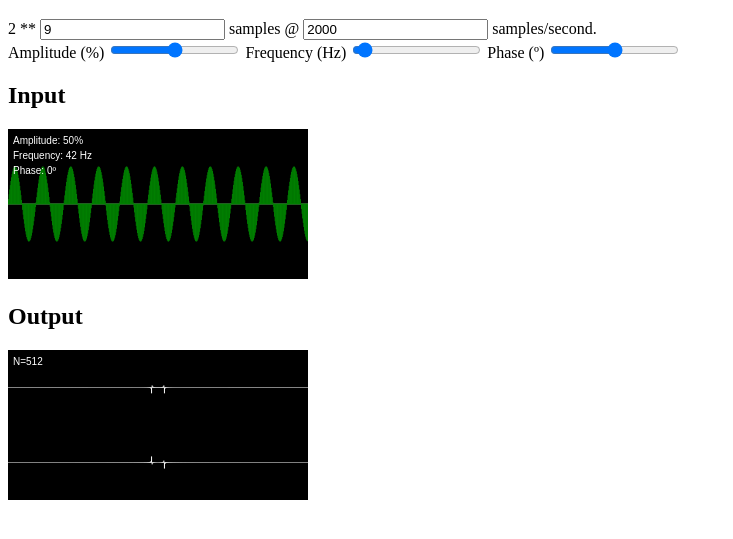
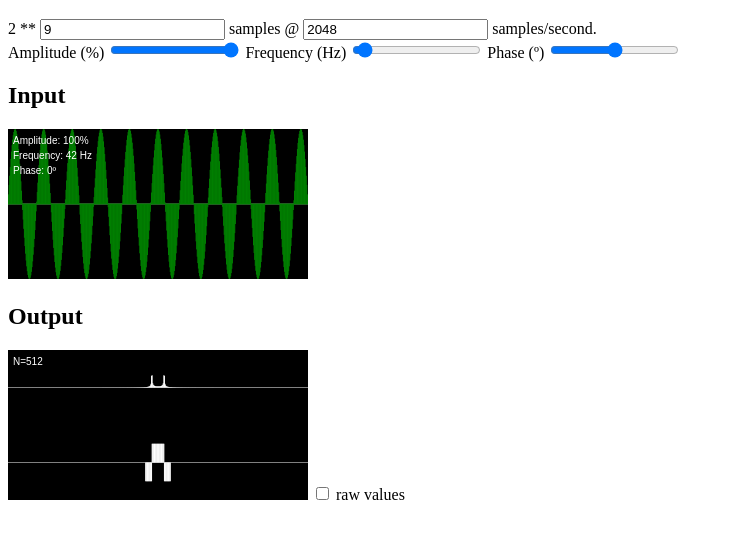
Before and after one commit to natevw/play-w-fft, a plain HTML site: page index.html in a window 1280 px wide. Shown: the part 61-600 px from the top of the page, without its empty margins (0-733 px from the left). Drawn offline with Linux system fonts and the light colour scheme.

Commit message:
add raw vs mag/phase display option

```diff
--- a/index.html
+++ b/index.html
@@ -9,14 +9,14 @@
     <label>
       2 ** <input class="count" type="number" value=9> samples
     </label> @ <label>
-      <input class="rate" type="number" value=2000> samples/second.
+      <input class="rate" type="number" value=2048> samples/second.
     </label>
   <div>
 
   <div id=wave0>
     <label>
       Amplitude (%)
-      <input class="amp" type="range" min=0 max=100>
+      <input class="amp" type="range" min=0 max=100 value=100>
     </label>
     <label>
       Frequency (Hz)
@@ -33,6 +33,7 @@
 
   <h2>Output</h2>
   <canvas id=out_viz>[output visualizer]</canvas>
+  <label><input id="raw_out" type="checkbox"> raw values</label>
 
   <script src="./fft.js"></script>
   <script>
@@ -46,7 +47,8 @@
       let a = form.querySelector(".amp").value,
           f = form.querySelector(".freq").value,
           p = form.querySelector(".phase").value;
-      return {numSamples:2**n,samplesPerSecond:r,a,f,p};
+      let o = document.querySelector("#raw_out").checked;
+      return {numSamples:2**n,samplesPerSecond:r,a,f,p, rawOut:o};
     }
 
     let fft = null, zeroes = [];
@@ -63,7 +65,7 @@
       let real = [...wave], imag = [...zeroes];
       fft.forward(real, imag);
       fftShift(real); fftShift(imag);
-      redrawOutput(real, imag);
+      redrawOutput(real, imag, vals);
     }
     document.querySelector("#buff").addEventListener('input', update, false);
     form.addEventListener('input', update, false);
@@ -99,7 +101,7 @@
       ctx.fillText(`Phase: ${p}º`, LX, LY + 3 * LH);
     }
 
-    function redrawOutput(real, imag) {
+    function redrawOutput(real, imag, {rawOut}) {
       const canvas = document.querySelector("#out_viz");
       const ctx = canvas.getContext("2d");
       ctx.fillStyle = "black";
@@ -113,27 +115,34 @@
       ctx.lineTo(canvas.width, 3 * canvas.height / 4);
       ctx.stroke();
 
+      let aArr = real.map(n => n / real.length),
+          bArr = imag.map(n => n / imag.length);
+      if (!rawOut) {
+        let mag = aArr.map((n, idx) => Math.hypot(n, bArr[idx])),
+            phs = mag.map((m, idx) => (m > 0.01) ? Math.atan2(aArr[idx], bArr[idx]) / Math.PI : 0);
+        aArr = mag;
+        bArr = phs;
+      }
+
       ctx.beginPath();
       ctx.strokeStyle = "white";
-      const y0real = 1 * canvas.height / 4;
-      real.forEach((n, idx) => {
-        n /= real.length;
-        const x = canvas.width * idx / real.length;
+      const y0a = 1 * canvas.height / 4;
+      aArr.forEach((n, idx) => {
+        const x = canvas.width * idx / aArr.length;
         const y = n * canvas.height / 4;
-        ctx.moveTo(x, y0real);
-        ctx.lineTo(x, y0real - y);
+        ctx.moveTo(x, y0a);
+        ctx.lineTo(x, y0a - y);
       });
       ctx.stroke();
 
       ctx.beginPath();
       ctx.strokeStyle = "white";
-      let y0imag = 3 * canvas.height / 4;
-      imag.forEach((n, idx) => {
-        n /= imag.length;
-        const x = canvas.width * idx / imag.length;
+      let y0b = 3 * canvas.height / 4;
+      bArr.forEach((n, idx) => {
+        const x = canvas.width * idx / bArr.length;
         const y = n * canvas.height / 4;
-        ctx.moveTo(x, y0imag);
-        ctx.lineTo(x, y0imag - y);
+        ctx.moveTo(x, y0b);
+        ctx.lineTo(x, y0b - y);
       });
       ctx.stroke();
 
```
